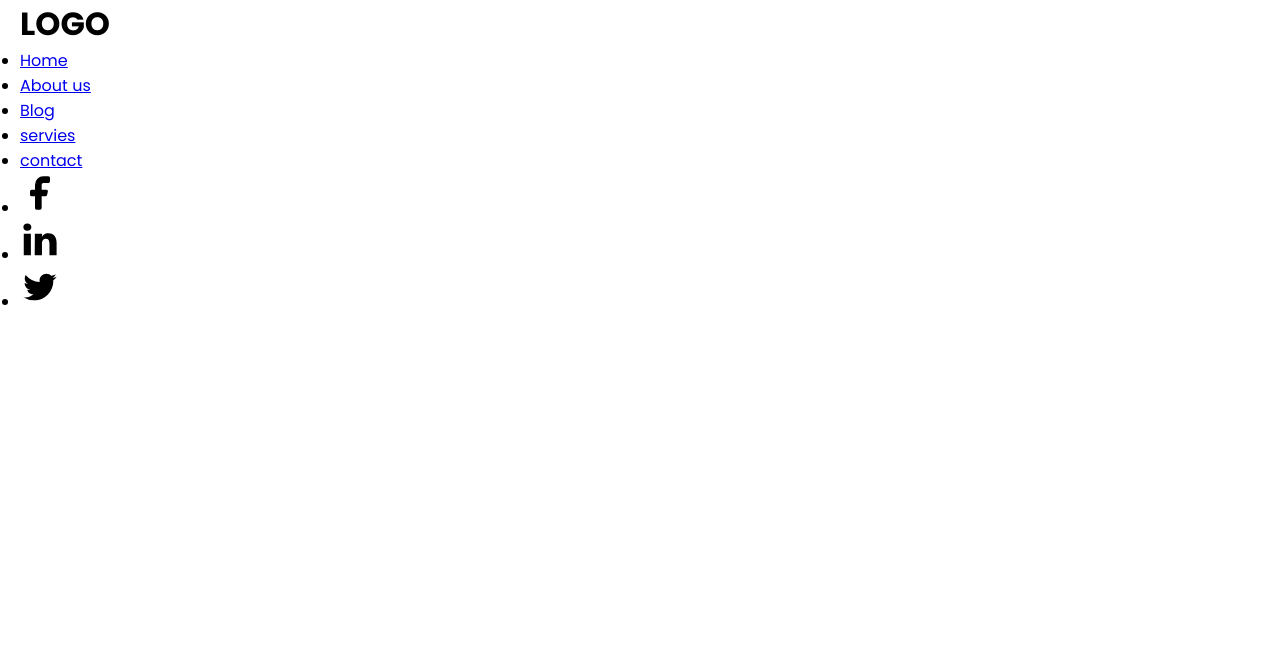
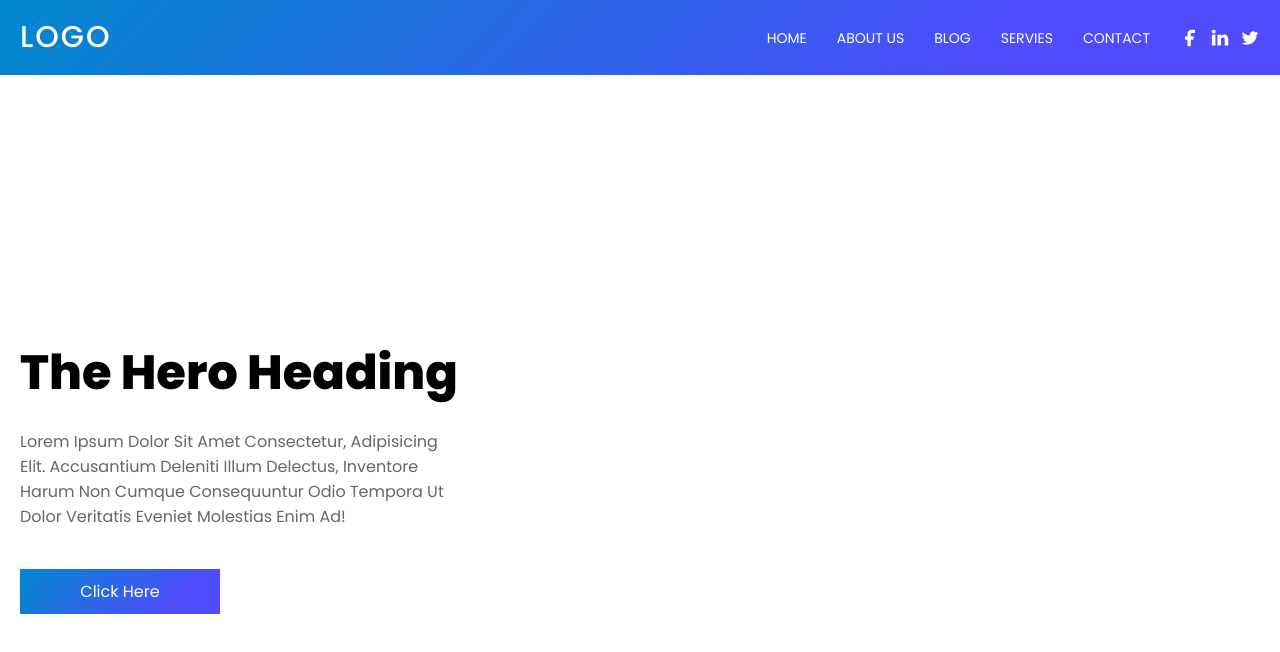
Before and after one commit to jdpxfixer/digitalExperts, a plain HTML site: page index.html in a window 1280 px wide. Drawn offline with Linux system fonts and the light colour scheme.

Commit message:
add new hero section

```diff
--- a/css/custom.css
+++ b/css/custom.css
@@ -1,15 +1,129 @@
-*{
+* {
   margin: 0;
   padding: 0;
   box-sizing: border-box;
 }
 
-body{
+body {
   font-family: "Poppins";
 }
 
-.container{
+.container {
   max-width: 1600px;
   padding: 0 20px;
   margin: 0 auto;
 }
+
+ul {
+  list-style: none;
+  padding: 0;
+}
+
+.custom_btn {
+  min-width: 150px;
+  font-size: 16px;
+  color: #fff;
+  font-weight: 400;
+  text-transform: capitalize;
+  background-color: #333;
+  display: inline-block;
+  padding: 10px;
+  text-align: center;
+  text-decoration: none;
+  background: linear-gradient(135deg, #0088cc 0%, #504bfd 80%);
+}
+
+/* Header */
+
+header {
+  padding: 15px 0;
+  background: linear-gradient(135deg, #0088cc 0%, #504bfd 80%);
+}
+
+header h1 {
+  font-size: 30px;
+  color: #fff;
+  font-weight: 500;
+  letter-spacing: 2px;
+}
+
+.header_outer,
+.header_outer ul {
+  display: flex;
+  flex-wrap: wrap;
+  align-items: center;
+  justify-content: space-between;
+  gap: 10px;
+}
+
+nav {
+  margin-left: auto;
+}
+
+.header_outer nav ul li + li {
+  margin-left: 20px;
+}
+
+.social_icons {
+  margin-left: 20px;
+}
+
+.social_icons ul li,
+.social_icons ul li a {
+  display: inline-flex;
+}
+
+.social_icons ul li svg {
+  width: 20px;
+  height: 20px;
+}
+
+.social_icons ul li svg path {
+  fill: #fff;
+}
+
+nav a {
+  font-size: 14px;
+  color: #fff;
+  font-weight: 400;
+  text-transform: uppercase;
+  text-decoration: none;
+}
+
+/* hero Section */
+
+.hero_content {
+  min-height: 800px;
+  display: flex;
+  align-items: center;
+}
+
+.hero_content {
+  min-height: 800px;
+  display: flex;
+  align-items: center;
+}
+
+.hero_text {
+    max-width: 50%;
+}
+
+.hero_text h1 {
+  font-size: 48px;
+  text-transform: capitalize;
+  font-weight: 800;
+}
+
+.hero_text p {
+  font-size: 16px;
+  text-transform: capitalize;
+  font-weight: 400;
+  margin: 20px 0 10px;
+  max-width: 70%;
+  color: #666;
+}
+
+.hero_text a.custom_btn {
+    min-width: 200px;
+    margin-top: 30px;
+}
--- a/index.html
+++ b/index.html
@@ -14,8 +14,9 @@
 
 
 <!-- header -->
+<header>
 <div class="container">
-<header>
+<div class="header_outer">
     <div class="logo">
         <h1>LOGO</h1>
     </div>
@@ -30,13 +31,28 @@
     </nav>
     <div class="social_icons">
         <ul>
-            <li><a href="#"><svg width="40" height="40" viewBox="0 0 24 24" data-name="Flat Color" xmlns="http://www.w3.org/2000/svg" class="icon flat-color"><path d="M14 6h3a1 1 0 0 0 1-1V3a1 1 0 0 0-1-1h-3a5 5 0 0 0-5 5v3H7a1 1 0 0 0-1 1v2a1 1 0 0 0 1 1h2v7a1 1 0 0 0 1 1h2a1 1 0 0 0 1-1v-7h2.22a1 1 0 0 0 1-.76l.5-2a1 1 0 0 0-1-1.24H13V7a1 1 0 0 1 1-1" style="fill:#000"/></svg></a></li>
+            <li><a href="#"><svg width="40" height="40" viewBox="0 0 24 24" data-name="Flat Color" xmlns="http://www.w3.org/2000/svg" class="icon flat-color"><path d="M14 6h3a1 1 0 0 0 1-1V3a1 1 0 0 0-1-1h-3a5 5 0 0 0-5 5v3H7a1 1 0 0 0-1 1v2a1 1 0 0 0 1 1h2v7a1 1 0 0 0 1 1h2a1 1 0 0 0 1-1v-7h2.22a1 1 0 0 0 1-.76l.5-2a1 1 0 0 0-1-1.24H13V7a1 1 0 0 1 1-1"/></svg></a></li>
             <li><a href="#"><svg width="40" height="40" viewBox="-2 -2 24 24" xmlns="http://www.w3.org/2000/svg" preserveAspectRatio="xMinYMin" class="jam jam-linkedin"><path d="M19.959 11.719v7.379h-4.278v-6.885c0-1.73-.619-2.91-2.167-2.91-1.182 0-1.886.796-2.195 1.565-.113.275-.142.658-.142 1.043v7.187h-4.28s.058-11.66 0-12.869h4.28v1.824l-.028.042h.028v-.042c.568-.875 1.583-2.126 3.856-2.126 2.815 0 4.926 1.84 4.926 5.792M2.421.026C.958.026 0 .986 0 2.249c0 1.235.93 2.224 2.365 2.224h.028c1.493 0 2.42-.989 2.42-2.224C4.787.986 3.887.026 2.422.026zM.254 19.098h4.278V6.229H.254z"/></svg></a></li>
             <li><a href="#"><svg width="40" height="40" viewBox="-2 -4 24 24" xmlns="http://www.w3.org/2000/svg" preserveAspectRatio="xMinYMin" class="jam jam-twitter"><path d="M20 1.907a8.3 8.3 0 0 1-2.356.637A4.07 4.07 0 0 0 19.448.31a8.4 8.4 0 0 1-2.607.98A4.12 4.12 0 0 0 13.846.015c-2.266 0-4.103 1.81-4.103 4.04q0 .476.106.92A11.7 11.7 0 0 1 1.393.754a3.96 3.96 0 0 0-.554 2.03 4.02 4.02 0 0 0 1.824 3.363A4.15 4.15 0 0 1 .805 5.64v.05c0 1.958 1.415 3.591 3.29 3.963a4.2 4.2 0 0 1-1.08.141q-.397 0-.773-.075a4.1 4.1 0 0 0 3.832 2.807 8.3 8.3 0 0 1-5.095 1.727q-.498-.001-.979-.056a11.73 11.73 0 0 0 6.289 1.818c7.547 0 11.673-6.157 11.673-11.496l-.014-.523A8.1 8.1 0 0 0 20 1.907"/></svg></a></li>
         </ul>
     </div>
 </div>
+</div>
 </header>
 
+<section class="hero_section">
+    <div class="container">
+        <div class="hero_content">
+            <div class="hero_text">
+                <h1>The hero heading</h1>
+                <p>Lorem ipsum dolor sit amet consectetur, adipisicing elit. Accusantium deleniti illum delectus, inventore harum non cumque consequuntur odio tempora ut dolor veritatis eveniet molestias enim ad!</p>
+                <a href="#" class="custom_btn">Click here</a>
+            </div>
+            <div class="hero_wrapper">
+                <img src="" alt="">
+            </div>
+        </div>
+    </div>
+</section>
 </body>
 </html>
```
Lines whose indentation alone changed are shown as unchanged.
